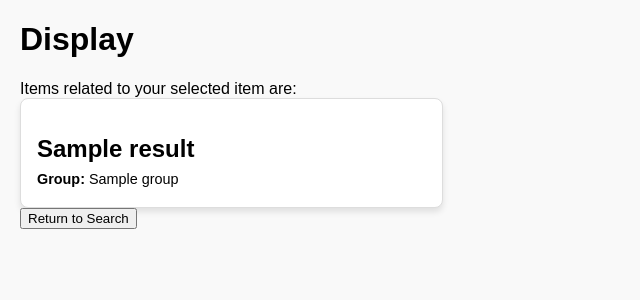
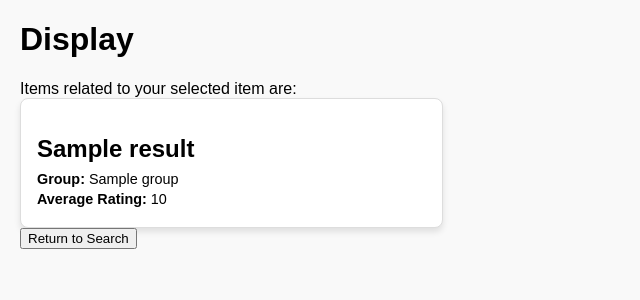
Before and after one commit to JDCPrograms2017/CS-415-Amazon-Recommender, a Flask app: template backend/templates/display.html in a window 1280 px wide. Shown: the top 300 px of the page, without its empty margins (0-640 px from the left). Run offline with Flask 3, Linux system fonts and the light colour scheme; the template is opened without the code that fills it: most values are stand-ins (such as "Sample title", 1, 10 or a date in 2020).

Commit message:
tried to add in the average rating

```diff
--- a/backend/templates/display.html
+++ b/backend/templates/display.html
@@ -15,6 +15,7 @@
             <div class="product-card">
                 <h2>{{ result.title }}</h2>
                 <p><strong>Group:</strong> {{ result.group }}</p>
+                <p><strong>Average Rating:</strong> {{ result.avg }}</p>
             </div>
             {% endfor %}
         </div>
```
